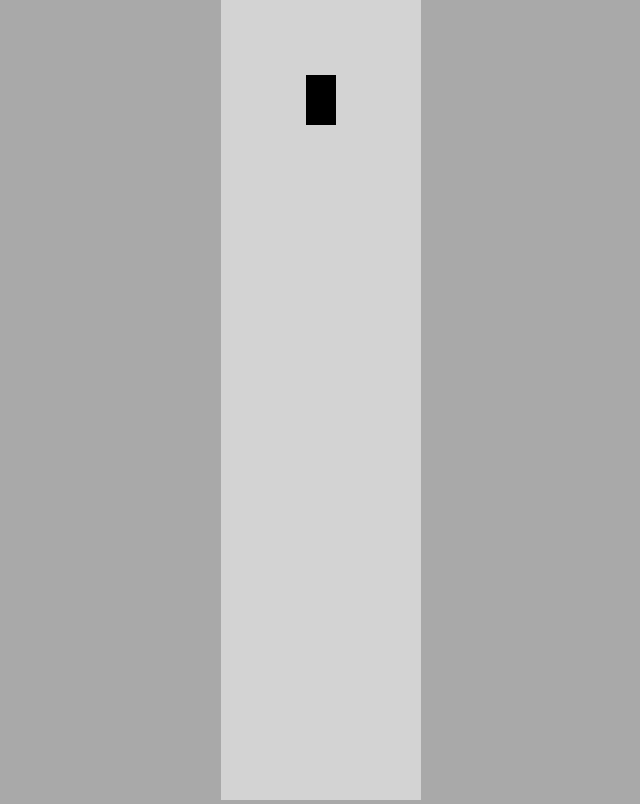
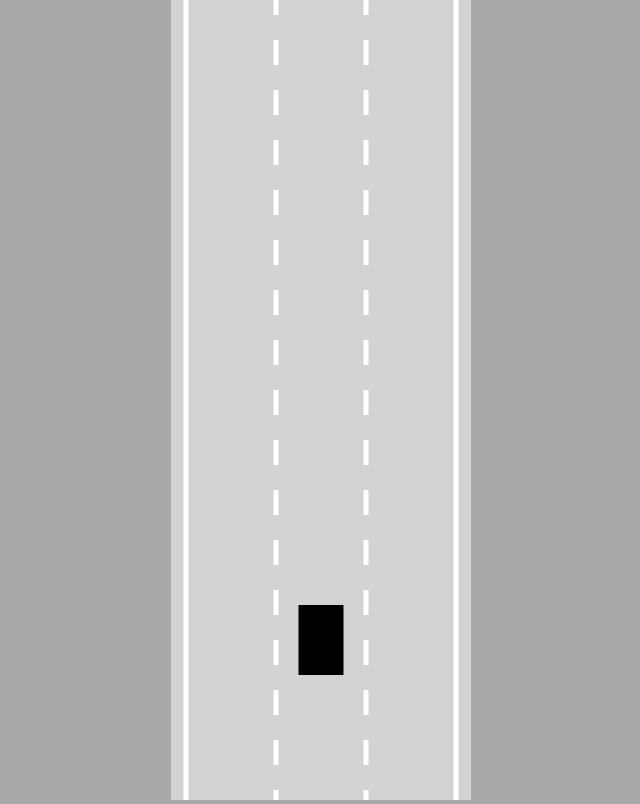
Before and after one commit to tushaaaaar/Self-Driving-Car-Simulation-Using-JavaScript, a plain HTML site: page index.html in a window 1280 px wide. Shown: the whole page, without its empty margins (319-959 px from the left). Drawn offline with Linux system fonts and the light colour scheme.

Commit message:
Add Road functionality

```diff
--- a/index.html
+++ b/index.html
@@ -6,6 +6,8 @@
 </head>
 <body>
     <canvas id="myCanvas"></canvas>
+    <script src="utils.js"></script>
+    <script src="road.js"></script>
     <script src="controls.js"></script>
     <script src="car.js"></script>
     <script src="main.js"></script>
--- a/main.js
+++ b/main.js
@@ -1,8 +1,9 @@
 const canvas=document.getElementById("myCanvas");
-canvas.width=200;
+canvas.width=300;
 
 const ctx = canvas.getContext("2d");
-const car=new Car(100,100,30,50);
+const road = new Road(canvas.width/2,canvas.width*0.9)
+const car=new Car(road.getLaneCenter(1),750,45,70);
 car.draw(ctx);
 
 animate();
@@ -10,6 +11,13 @@ animate();
 function animate(){
     car.update();
     canvas.height=window.innerHeight;
+
+    ctx.save();
+    ctx.translate(0,-car.y+canvas.height*0.8);
+
+    road.draw(ctx);
     car.draw(ctx);
+
+    ctx.restore();
     requestAnimationFrame(animate);
 }
--- /dev/null
+++ b/road.js
@@ -0,0 +1,56 @@
+class Road{
+    constructor(x,width,laneCount=3){
+        this.x=x;
+        this.width=width;
+        this.laneCount=laneCount;
+
+        this.left=x-width/2;
+        this.right=x+width/2;
+
+        const infinity=1000000;
+        this.top=-infinity;
+        this.bottom=infinity;
+
+        const topLeft={x:this.left,y:this.top};
+        const topRight={x:this.right,y:this.top};
+        const bottomLeft={x:this.left,y:this.bottom};
+        const bottomRight={x:this.right,y:this.bottom};
+        this.border=[
+            [topLeft,bottomLeft],
+            [topRight,bottomRight]
+        ];
+    }
+
+    getLaneCenter(laneIndex){
+        const laneWidth=this.width/this.laneCount;
+        return this.left+laneWidth/2+
+            Math.min(laneIndex,this.laneCount-1)*laneWidth;
+    }
+
+    draw(ctx){
+        ctx.lineWidth=5;
+        ctx.strokeStyle="white";
+
+        for(let i=1;i<=this.laneCount-1;i++){
+            const x=lerp(
+                this.left,
+                this.right,
+                i/this.laneCount
+            )
+
+            ctx.setLineDash([25,25]);
+            ctx.beginPath();
+            ctx.moveTo(x,this.top);
+            ctx.lineTo(x,this.bottom);
+            ctx.stroke();
+        }
+
+        ctx.setLineDash([]);
+        this.border.forEach(border=>{
+            ctx.beginPath();
+            ctx.moveTo(border[0].x,border[0].y);
+            ctx.lineTo(border[1].x,border[1].y);
+            ctx.stroke();
+        });
+    }
+}
--- /dev/null
+++ b/utils.js
@@ -0,0 +1,3 @@
+function lerp(A,B,t){
+    return A+(B-A)*t;
+}
```
